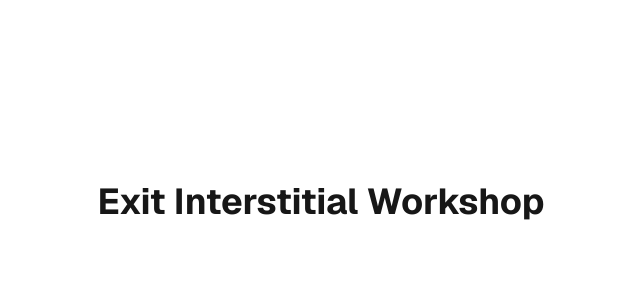
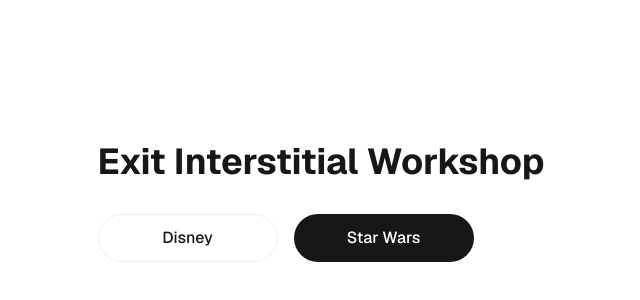
Before and after one commit to SeanPlusPlus/exit-interstitial-workshop, a Next.js app: page / in a window 1280 px wide. Shown: the part 198-498 px from the top of the page, without its empty margins (319-959 px from the left). Built offline with nearby package versions, Linux system fonts and the light colour scheme.

Commit message:
refactor components

```diff
--- /dev/null
+++ b/app/CTA.tsx
@@ -0,0 +1,29 @@
+export default function CTA({
+  src,
+  dest,
+}: {
+  src: { url: string; name: string }
+  dest: { url: string; name: string }
+}) {
+  if (!src || !dest) {
+    return null
+  }
+  return (
+    <div className="flex gap-4 items-center flex-col sm:flex-row">
+      <a
+        className="rounded-full border border-solid border-black/[.08] dark:border-white/[.145] transition-colors flex items-center justify-center hover:bg-[#f2f2f2] dark:hover:bg-[#1a1a1a] hover:border-transparent font-medium text-sm sm:text-base h-10 sm:h-12 px-4 sm:px-5 w-full sm:w-auto md:w-[180px]"
+        href={src.url}
+        rel="noopener noreferrer"
+      >
+        {src.name}
+      </a>
+      <a
+        className="rounded-full border border-solid border-transparent transition-colors flex items-center justify-center bg-foreground text-background gap-2 hover:bg-[#383838] dark:hover:bg-[#ccc] font-medium text-sm sm:text-base h-10 sm:h-12 px-4 sm:px-5 sm:w-auto md:w-[180px]"
+        href={dest.url}
+        rel="noopener noreferrer"
+      >
+        {dest.name}
+      </a>
+    </div>
+  )
+}
--- a/app/page.tsx
+++ b/app/page.tsx
@@ -1,10 +1,20 @@
-import Image from 'next/image'
+import CTA from './CTA'
 
 export default function Home() {
+  const src = {
+    url: 'https://www.disney.com/',
+    name: 'Disney',
+  }
+  const dest = {
+    url: 'https://www.starwars.com/',
+    name: 'Star Wars',
+  }
+
   return (
     <div className="grid grid-rows-[20px_1fr_20px] items-center justify-items-center min-h-screen p-8 pb-20 gap-16 sm:p-20 font-[family-name:var(--font-geist-sans)]">
       <main className="flex flex-col gap-[32px] row-start-2 items-center sm:items-start">
         <h1 className="text-4xl font-bold text-center sm:text-left">Exit Interstitial Workshop</h1>
+        <CTA src={src} dest={dest} />
       </main>
     </div>
   )
```
